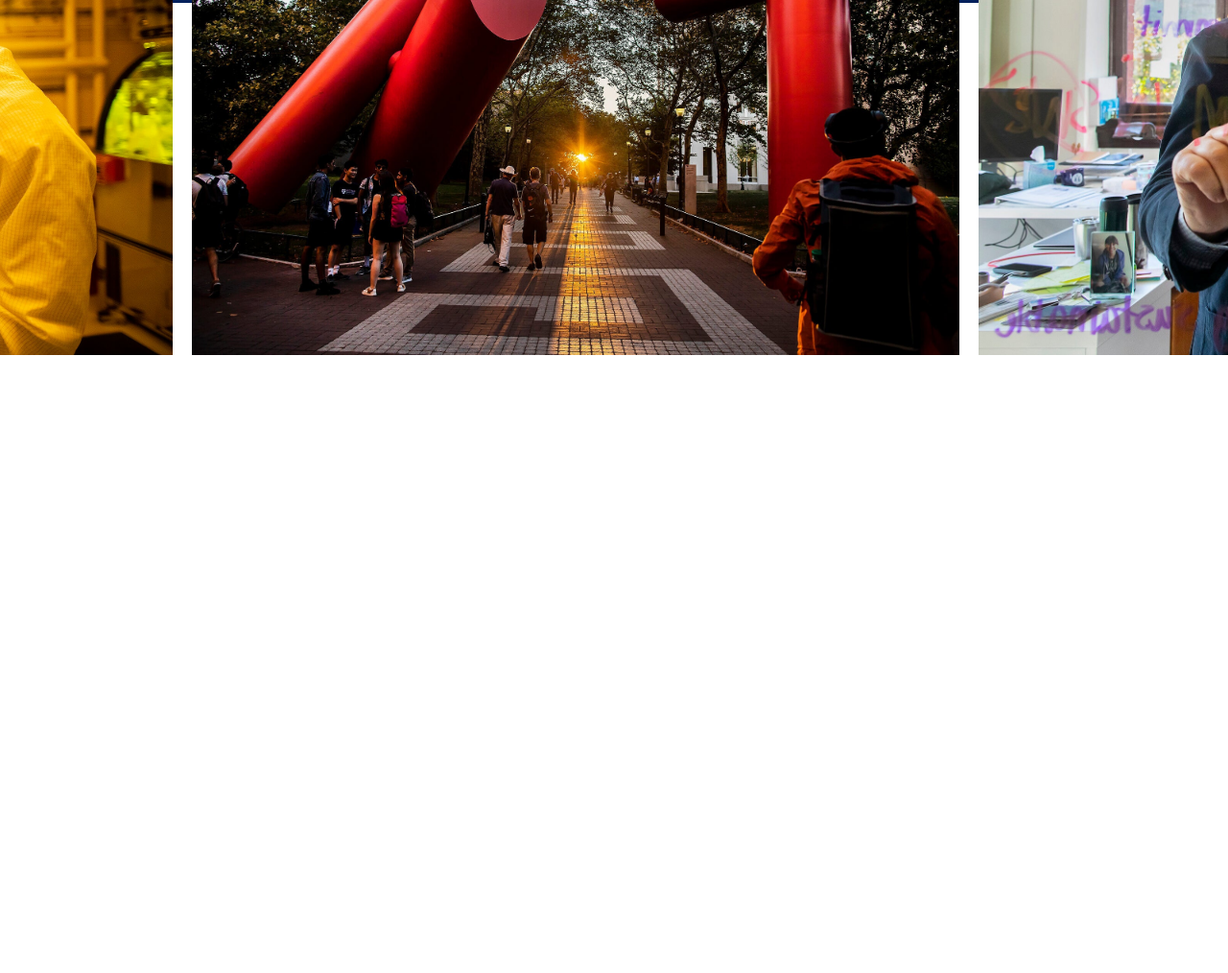
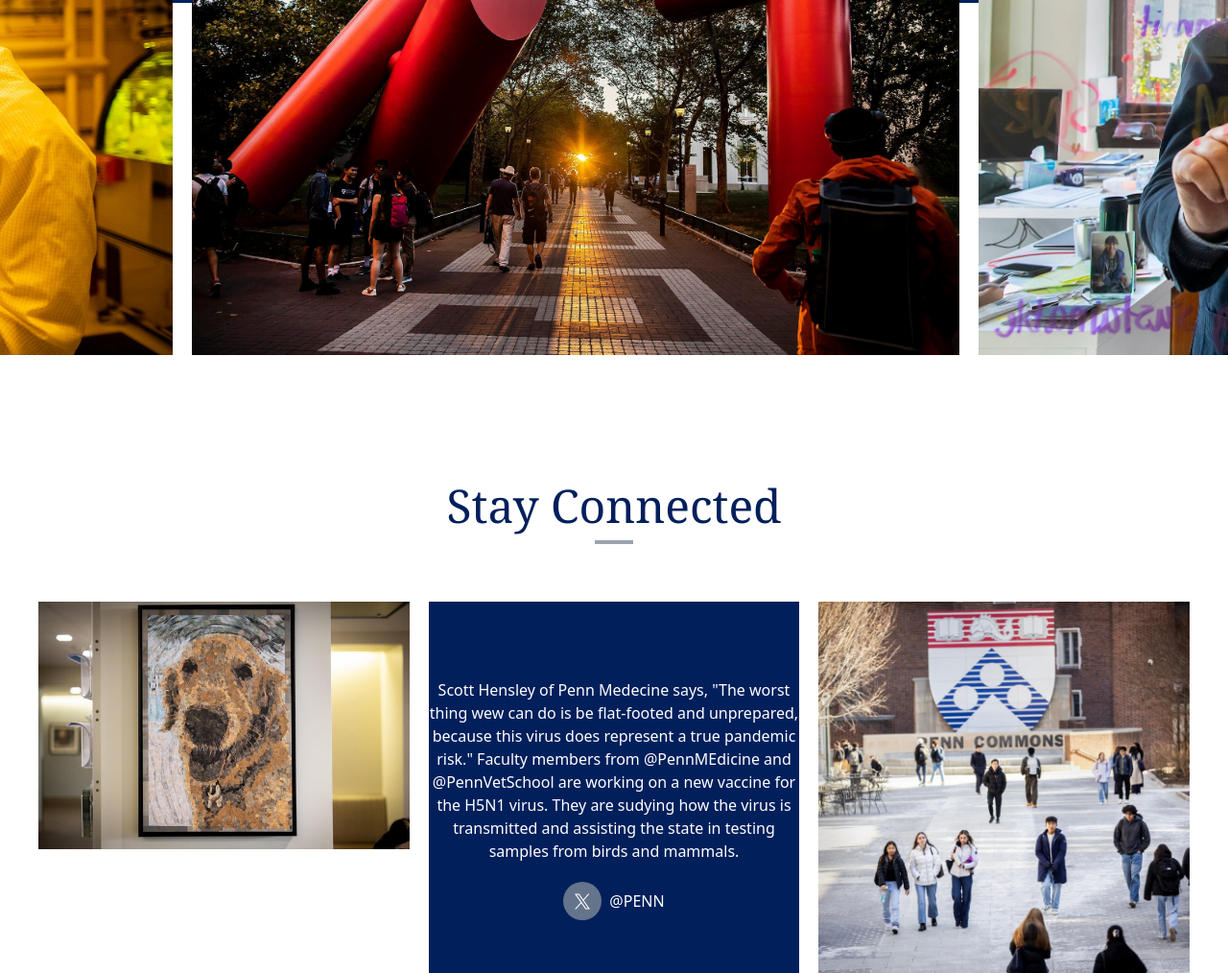
Before and after one commit to AntoineMHB/upenn_clone, a website built with Vite: page index.html in a window 1280 px wide. Shown: the part 5024-6038 px from the top of the page at 96% size. Before the commit the page ends 5577 px from the top, so only its background shows below. Built offline with nearby package versions, Linux system fonts and the light colour scheme.

Commit message:
before the lat section

```diff
--- a/index.html
+++ b/index.html
@@ -446,6 +446,7 @@
 
                         <div>
                             <img src="images/043_covenant.jpeg" alt="">
+
                         </div>
 
                         <div>
@@ -454,13 +455,56 @@
 
 
                     </div>
+      </section>
+
+      <div class="pt-[500px] flex items-center justify-center">
+        <p class="text-[#011f5b] text-5xl font-serif">Stay Connected</p>
+      </div>
+
+        <!-- Small sub line -->
+        <div class="pt-3 flex items-center justify-center">
+            <div class="h-1 w-10 bg-gray-400"></div>
+        </div>
 
 
+     <div>
+        <div class="lg:grid grid-cols-[repeat(3,minmax(300px,1fr))] gap-[20px] pl-[40px] pr-[40px] pt-[60px]">
+            <div>
+                <img src="images/080_art-matters-fantine-teaser.jpg" alt="">
+            </div>
 
+            <div class="bg-[#011f5b]">
+                <div class="pt-[80px]">
+                    <p class="text-2xs text-white flex items-center justify-center">Scott Hensley of Penn Medecine says, "The worst</p>
+                    <p class="text-2xs text-white flex items-center justify-center">thing wew can do is be flat-footed and unprepared,</p>
+                    <p class="text-2xs text-white flex items-center justify-center">because this virus does represent a true pandemic</p>
+                    <p class="text-2xs text-white flex items-center justify-center">risk." Faculty members from @PennMEdicine and</p>
+                    <p class="text-2xs text-white flex items-center justify-center">@PennVetSchool are working on a new vaccine for</p>
+                    <p class="text-2xs text-white flex items-center justify-center">the H5N1 virus. They are sudying how the virus is</p>
+                    <p class="text-2xs text-white flex items-center justify-center">transmitted and assisting the state in testing</p>
+                    <p class="text-2xs text-white flex items-center justify-center">samples from birds and mammals.</p>
+                </div>
 
-      </section>
+                <div class="flex items-center justify-center space-x-2 pt-[20px]">
+                    <div class="h-[40px] w-[40px] rounded-full bg-slate-500">
+                        <img src="images/091_icon-twitter-white.svg" alt="">
+                    </div>
+
+                    <div>
+                        <p class="text-2xs text-white">@PENN</p>
+                    </div>
+                </div>
+            </div>
+
+            <div>
+                <img src="images/054_penn_commonsspringsem2025-sq.png" alt="">
+            </div>
+        </div>
+     </div>
+
 
    </section>
 
 
+
 </body>
```
